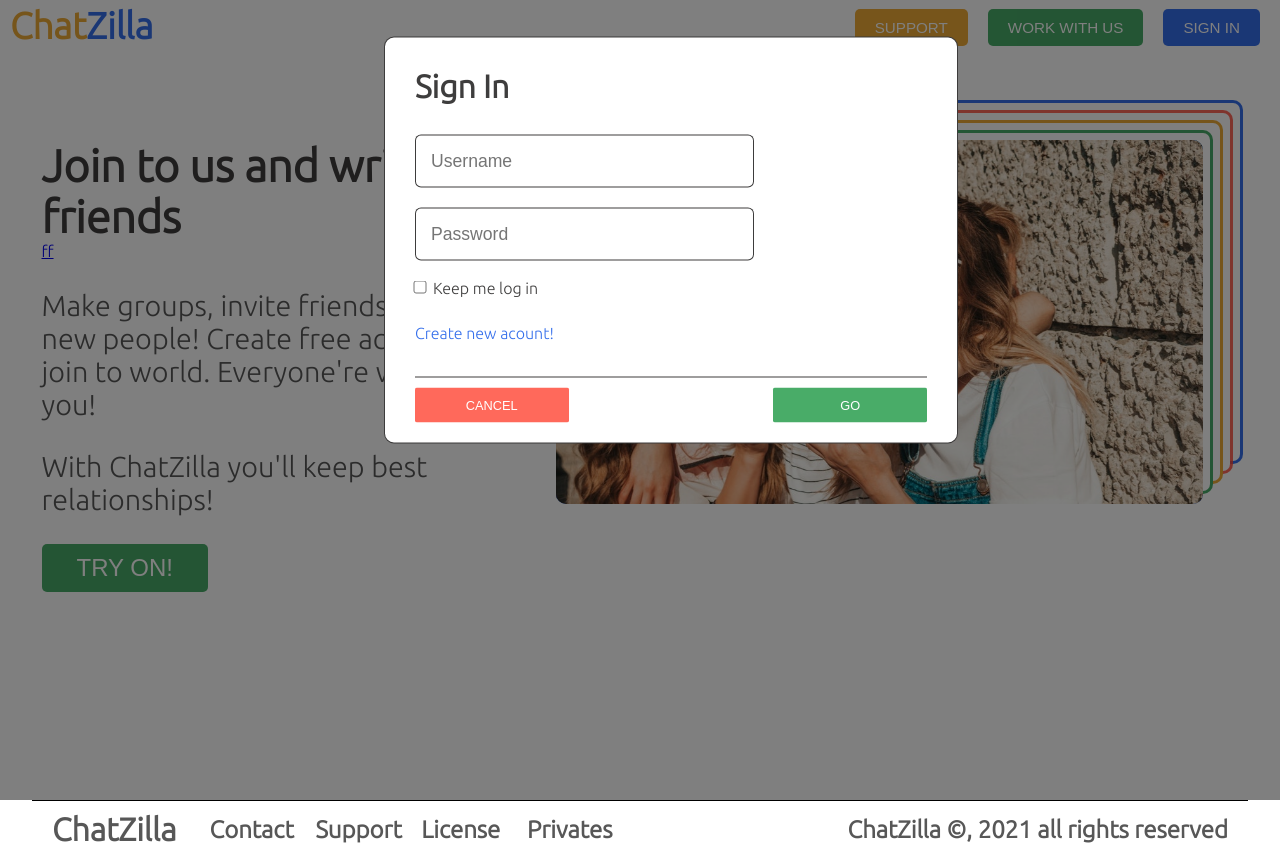
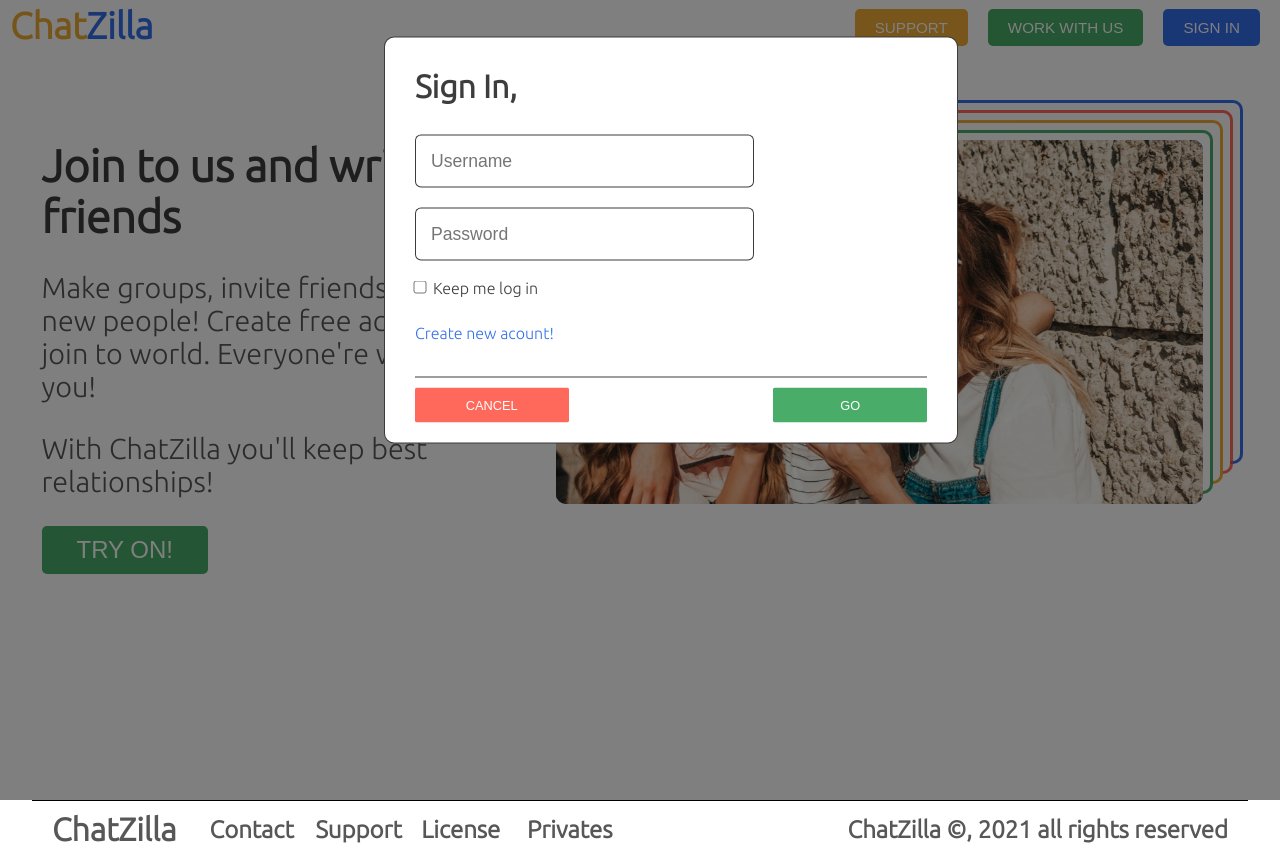
Before and after one commit to blazej-k/chat, a React app: page / in a window 1280 px wide. Both pictures are taken after a click on the button "SIGN IN". Built offline with nearby package versions, Linux system fonts and the light colour scheme; no server answers.

Commit message:
add loading when user send request

```diff
--- a/src/actions/UserActions.ts
+++ b/src/actions/UserActions.ts
@@ -2,6 +2,7 @@ import { Dispatch } from "react"
 
 export const SIGNUP = 'signup'
 export const SIGNIN = 'signin'
+export const USERLOADING = 'userloading'
 export const ERRORMESSAGE = 'errormessage'
 export const REMOVEERRORMESSAGE = 'removeerrormessage'
 export const JOINTOGROUP = 'jointogroup'
@@ -15,7 +16,7 @@ export const NEWGROUPMESSAGE = 'newgroupmessage'
 
 
 export const userAuth = (userInfo: UserAuthInfo) => async (dispatch: Dispatch<UserActionType>) => {
-    // dispatch({type: SENDREQUEST})
+    dispatch({type: USERLOADING})
     const isUserExist = 'sex' in userInfo ? false : true
     const ENDPOINT = isUserExist ? process.env.SIGN_IN : process.env.SIGN_UP
     await fetch(ENDPOINT || '', {
--- a/src/components/home/Home.tsx
+++ b/src/components/home/Home.tsx
@@ -5,6 +5,9 @@ import { motion } from "framer-motion"
 import HeaderAnimation from '../helpers/HeaderAnimation';
 import Modal from './Modal'
 import HomeDescription from './HomeDescription';
+import { useSelector } from 'react-redux';
+import { Redirect } from 'react-router';
+import { userAuth } from '../../actions/UserActions';
 
 const Home: FC = () => {
 
@@ -16,6 +19,8 @@ const Home: FC = () => {
     const [showSignUpModal, setShowSignUpModal] = useState(false)
 
     const ref = useRef<HTMLHeadingElement>(null)
+
+    const store = useSelector((store: Store) => store.userReducer)
 
     useLayoutEffect(() => {
         const result: string[] = []
@@ -71,6 +76,7 @@ const Home: FC = () => {
 
     return (
         <div className="home-wrapper">
+            {store.user.login && <Redirect to='/sdf'/>}
             <motion.div className="home" variants={animations} initial='out' animate='in'>
                 <div className="header">
                     <h1 ref={ref}>ChatZilla</h1>
--- a/src/components/home/HomeDescription.tsx
+++ b/src/components/home/HomeDescription.tsx
@@ -14,7 +14,6 @@ const HomeDescription: FC<HomeDescriptionProps> = ({buttonHover, buttonClick, co
     return (
         <div className="home-info-des">
             <h2>Join to us and write to friends</h2>
-            <Link to='/fsdf'>ff</Link>
             <div className="des">
                 <p>
                     Make groups, invite friends and meet new people!
--- a/src/components/home/Modal.tsx
+++ b/src/components/home/Modal.tsx
@@ -45,6 +45,7 @@ const Modal: FC<ModalProps> = ({ isModalOpen, redirectModal, type }) => {
     }, [])
 
     useEffect(() => {
+        console.log(store.loading)
         if (store.error && store.error !== userAuthError) {
             setUserAuthError(store.error)
         }
@@ -76,7 +77,7 @@ const Modal: FC<ModalProps> = ({ isModalOpen, redirectModal, type }) => {
         <div className='modal-wrapper' id={!showModal ? 'modal-wrapper-close' : ''}>
             <div className="modal-box">
                 <div className='modal sign-in-modal' id={!showModal ? 'modal-close' : ''}>
-                    <h1>{type === 'signup' ? 'Create your new account' : 'Sign In'}</h1>
+                    <h1>{type === 'signup' ? 'Create your new account' : 'Sign In'}, {store.loading && 'Loading'}</h1>
                     {userAuthError && <span className="user-auth-error">{userAuthError}</span>}
                     <form onSubmit={handleSubmit}>
                         <input
--- a/src/reducers/UserReducer.ts
+++ b/src/reducers/UserReducer.ts
@@ -1,6 +1,7 @@
 import {
     SIGNUP,
     SIGNIN,
+    USERLOADING,
     ERRORMESSAGE,
     JOINTOGROUP,
     CONFIRMFRIEND,
@@ -18,11 +19,14 @@ const initState: UserReducer = {
 
 export const UserReducer = (state = initState, action: UserActionType) => {
     switch (action.type) {
+        case USERLOADING:
+            return state = {...state, loading: true, error: ''}
         case SIGNIN:
         case SIGNUP:
             const { login, sex, conversations, waitingFriends, waitingGroups, friends, groups } = action.payload
             return state = {
-                ...state,
+                loading: false,
+                error: '',
                 user: {
                     login,
                     sex,
@@ -106,7 +110,6 @@ export const UserReducer = (state = initState, action: UserActionType) => {
                 }
             }
         case ERRORMESSAGE:
-            console.log(action.payload)
             return state = { ...state, loading: false, error: action.payload }
         case REMOVEERRORMESSAGE:
             return state = {...state, error: ''}
```
Also changed, not shown: src/types/User/UserActionsTypes.d.ts (+6 -1 lines).
